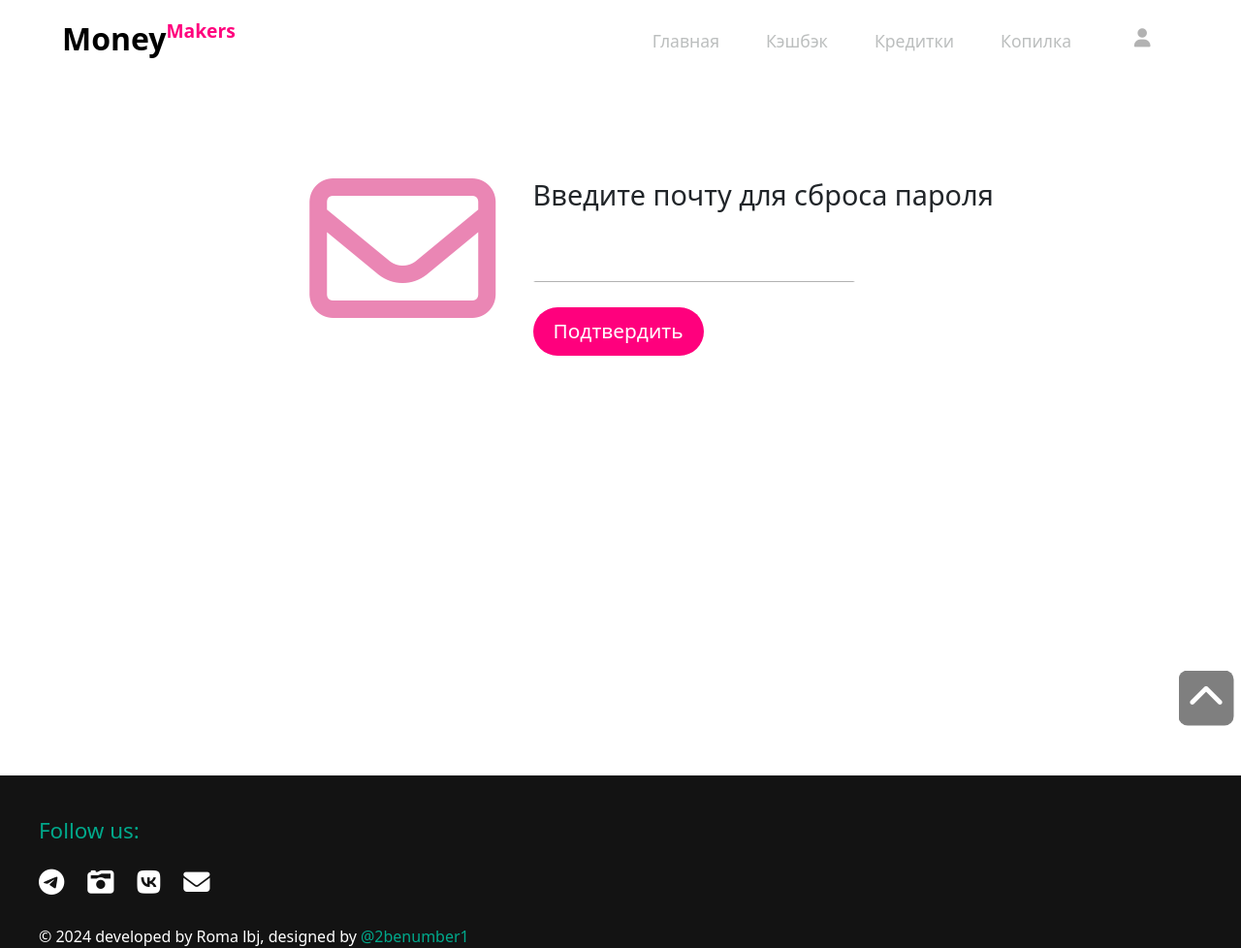
After one commit to Romalbj/Second_site, a Django app: page /account/password_reset/ in a window 1280 px wide. The commit adds this page. Shown: the whole page at 97% size. Run offline with Django 5.2, Linux system fonts and the light colour scheme.

Commit message:
password reset with mail, not ready front

```diff
--- a/better_site/accounts/templates/accounts/login.html
+++ b/better_site/accounts/templates/accounts/login.html
@@ -34,6 +34,8 @@
                 <p>Не зарегестрированы?&nbsp;<a href="{% url 'sign_up' %}?next={{ next }}">Регистрация</a></p>
             </div>
 
+            <a href="{% url 'password_reset' %}">Забыли пароль?</a>
+
          </div>
 </div>
 
--- /dev/null
+++ b/better_site/accounts/templates/accounts/password_reset.html
@@ -0,0 +1,23 @@
+{% extends 'main/layout.html' %}
+
+{% block title %}Article{% endblock %}
+
+
+{% block content %}
+
+    <div class="update_profile_form_container password_reset_email">
+        <i class="fa-regular fa-envelope user_logo"></i>
+
+        <div class="form_email_to_password_reset">
+            <h3>Введите почту для сброса пароля</h3>
+            <form method="POST">
+            {% csrf_token %}
+            {{form.as_p}}
+                <button class="submit_email" type="submit">Подтвердить</button>
+            </form>
+        </div>
+    </div>
+
+
+
+{% endblock %}
--- a/better_site/accounts/urls.py
+++ b/better_site/accounts/urls.py
@@ -1,5 +1,6 @@
 from django.urls import path
 from . import views
+from django.contrib.auth import views as auth_views
 # from .views import ChangePasswordView
 
 urlpatterns = [
@@ -8,6 +9,11 @@ urlpatterns = [
     path('logout/', views.logout_user, name='logout'),
     path('profile/', views.update_profile, name='profile'),
     path('change/password/', views.change_password, name='change_password'),
-    # path('change/password/', ChangePasswordView.as_view(), name='change_password'),
+
+    path('password_reset/', auth_views.PasswordResetView.as_view(template_name='accounts/password_reset.html'), name='password_reset'),
+    path('password_reset_done/', auth_views.PasswordResetDoneView.as_view(template_name='accounts/password_reset_done.html'), name='password_reset_done'),
+    path('password_reset_confirm/<uidb64>/<token>/', auth_views.PasswordResetConfirmView.as_view(template_name='accounts/password_reset_confirm.html'), name='password_reset_confirm'),
+    path('password_reset_complete/', auth_views.PasswordResetCompleteView.as_view(template_name='accounts/password_reset_complete.html'), name='password_reset_complete'),
+
 
 ]
--- a/better_site/main/static/main/css/main.css
+++ b/better_site/main/static/main/css/main.css
@@ -2162,6 +2162,118 @@ input::placeholder {
 .liked_articles li p {
     color: rgba(255, 255, 255, 0.6);
 }
+
+.form_email_to_password_reset {
+/*    background-color: red;*/
+    margin: 3vh 0 0 3vw;
+    width: fit-content;
+    position: relative;
+    display: flex;
+    flex-direction: column;
+    align-items: flex-start;
+    justify-content: center;
+}
+
+
+/*.password_reset_email {*/
+/*    background-color: greenyellow;*/
+/*}*/
+
+.password_reset_email h3 {
+/*    background-color: blueviolet;*/
+    font-size: clamp(1.2rem, 0.8rem + 1.6vw, 1.8rem);
+    margin: 0 0 5vh 0;
+}
+
+.form_email_to_password_reset label {
+    display: none;
+}
+
+
+.form_email_to_password_reset form p {
+/*    background-color: yellow;*/
+    margin: 0;
+    padding: 0;
+    display: flex;
+    align-items: flex-start;
+    flex-direction: column;
+    width: 100%;
+}
+
+
+.form_email_to_password_reset input {
+/*    background-color: green;*/
+    width: 100%;
+    height: 2rem;
+    left: 0;
+    font-size: 1.2rem;
+    border-bottom: 0.5px solid rgba(0, 0, 0, 0.3);
+    margin: 0 0 2vh 0;
+}
+
+.form_email_to_password_reset .submit_email {
+    background-color: #ff007d;
+    color: #fff;
+    padding: 2% 4%;
+    bottom: -60px;
+    left: 0;
+    width: fit-content;
+    margin: 0;
+    display: flex;
+    align-items: center;
+    justify-content: center;
+    font-size: 1.3rem;
+    border-radius: 40px;
+    transition: .3s;
+    border-color: transparent;
+    height: 50px;
+}
+
+
+
+.form_email_to_password_reset .submit_email:hover {
+    background-color: #fcd8e2;
+    border-color: transparent;
+    color: #ff007d;
+/*    padding: 2% 5%;*/
+    box-shadow: inset 0px 0px 0px 2px #ff007d;
+    border: 0px;
+}
+
+.password_reset_done {
+/*    background-color: red;*/
+    margin: 25vh 0 0 0;
+    padding: 0;
+    display: flex;
+    flex-direction: column;
+    align-items: center;
+    justify-content: center;
+    gap: 10px;
+    width: 70vw;
+}
+
+.password_reset_done h3 {
+/*    background-color: green;*/
+    margin: 0;
+    padding: 0;
+    font-size: clamp(1.2rem, 0.9333rem + 1.0667vw, 1.6rem);
+    text-align: center;
+
+}
+
+.reset_password {
+    background-color: #f6b6b6;
+}
+
+.reset_password label, ul {
+    display: none;
+}
+
+.reset_password input {
+    background-color: blueviolet;
+    margin: 5vh;
+}
+
 /* for medium devices */
 @media screen and (min-width: 576px) {
 
@@ -2874,7 +2986,7 @@ input::placeholder {
     }
 
     input {
-        height: 4v5;
+        height: 4vh;
     }
 
 }
```
Also changed, not shown: better_site/accounts/templates/accounts/password_reset_complete.html (added, +11 -0 lines), better_site/accounts/templates/accounts/password_reset_confirm.html (added, +25 -0 lines), better_site/accounts/templates/accounts/password_reset_done.html (added, +12 -0 lines), better_site/better_site/settings.py (+13 -0 lines), better_site/main/templates/main/home.html (+9 -2 lines), better_site/db.sqlite3.
